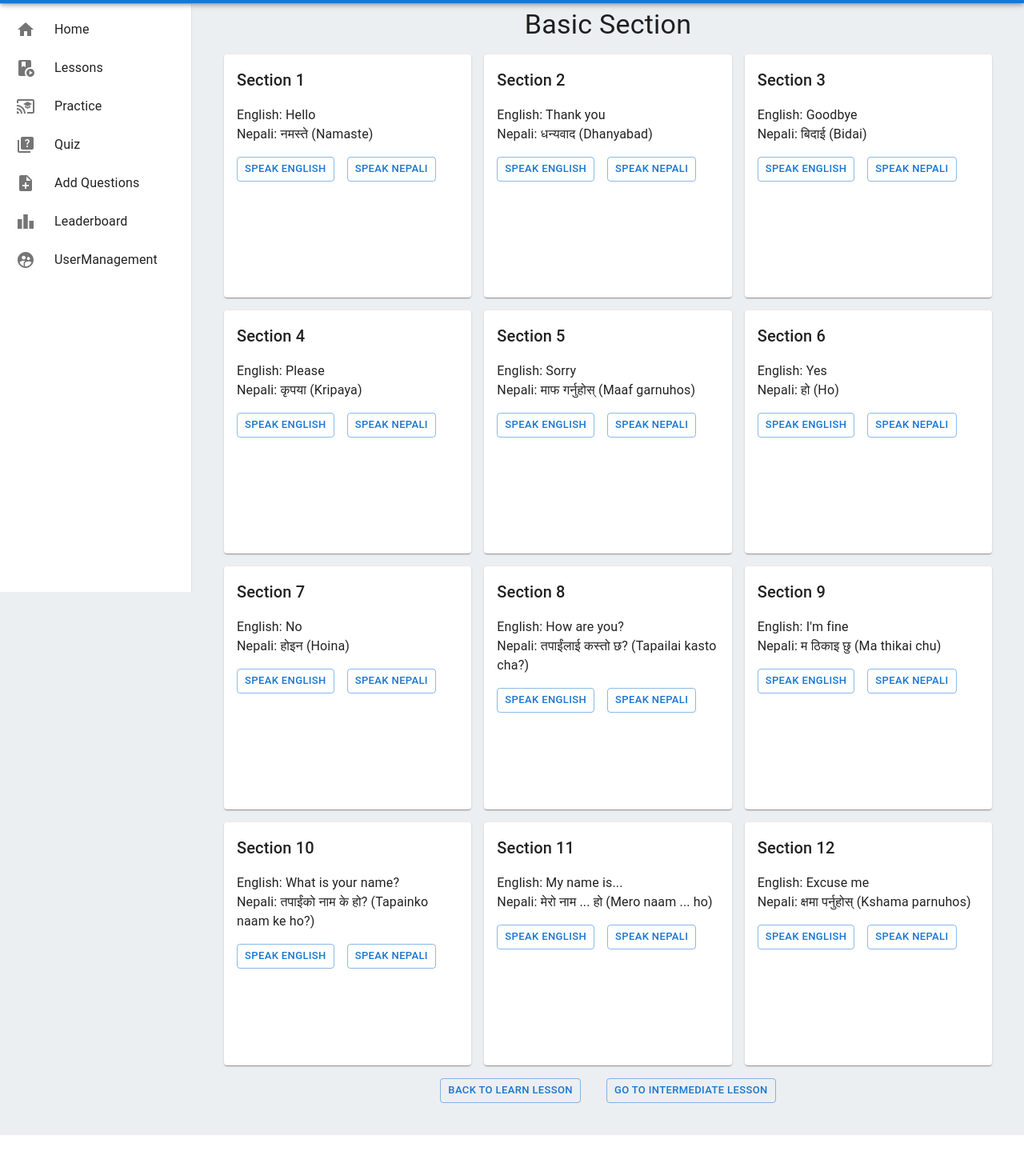
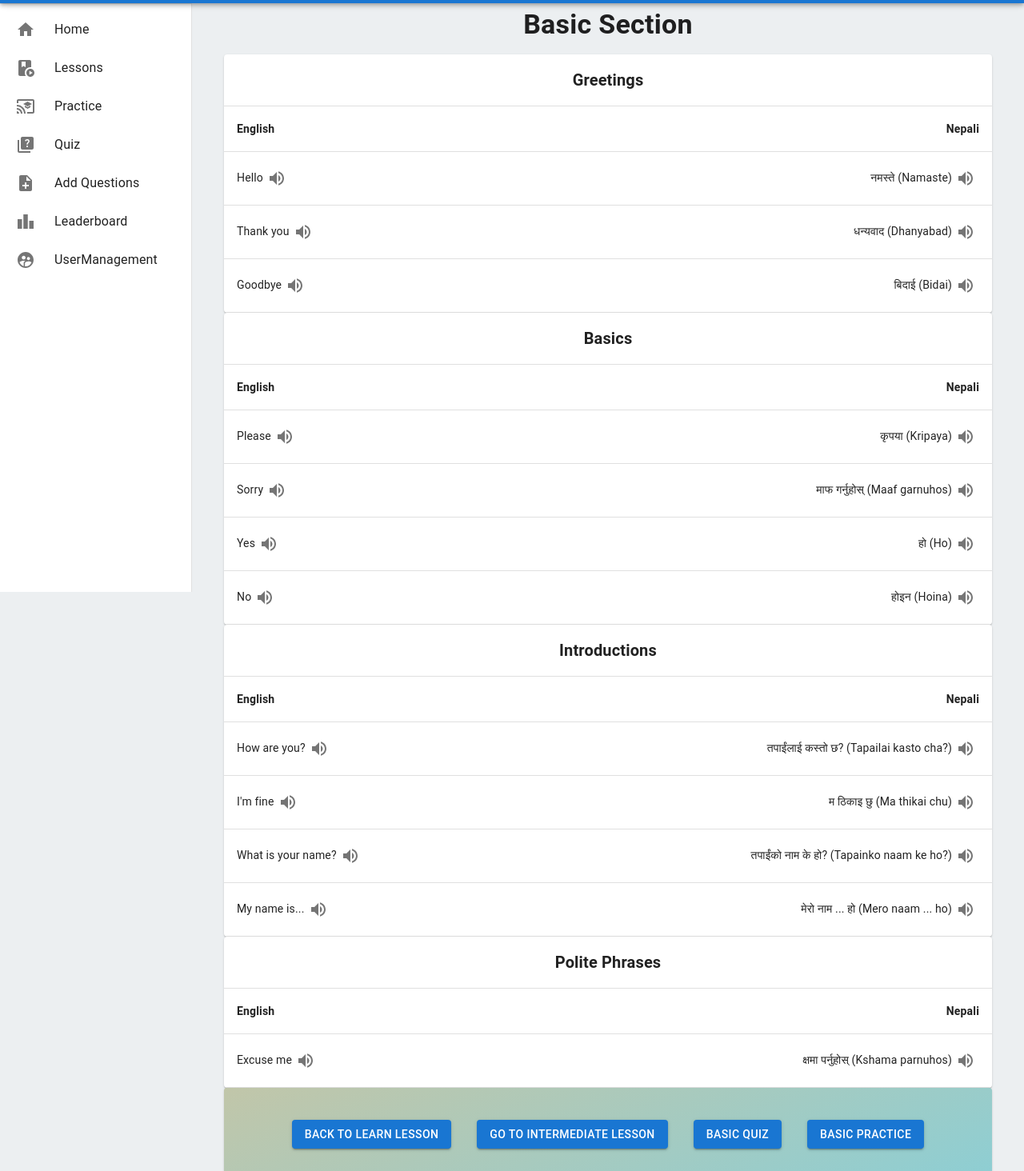
Before and after one commit to sristhilamichhane/multilingo, a React (Vite) app in the folder frontend/: page /basicLesson in a window 1280 px wide. Shown: the part 60-1524 px from the top of the page at 80% size. Before the commit the page ends 1479 px from the top, so only its background shows below. Built offline with nearby package versions, Linux system fonts and the light colour scheme; what react-swipeable-views-utils would draw is missing.

Commit message:
style: :art: chainging the basic lessons into tabular form

```diff
--- a/frontend/src/components/Lessons/BasicLesson.jsx
+++ b/frontend/src/components/Lessons/BasicLesson.jsx
@@ -3,11 +3,21 @@ import {
   Button,
   Card,
   CardContent,
-  Grid,
+  CardActions,
+  // Grid,
+  IconButton,
+  Paper,
   Stack,
+  Table,
+  TableBody,
+  TableCell,
+  TableContainer,
+  TableHead,
+  TableRow,
   Typography,
   styled,
 } from "@mui/material";
+import { VolumeUp } from "@mui/icons-material";
 import Navbar from "../Navbar";
 import Sidebar from "../Sidebar";
 import { useNavigate } from "react-router-dom";
@@ -23,65 +33,46 @@ const MainContent = styled(Box)(({ theme }) => ({
 const BasicLesson = () => {
   const lessons = [
     {
-      title: "Section 1",
-      english: "Hello",
-      nepali: "नमस्ते (Namaste)",
+      title: "Greetings",
+      words: [
+        { english: "Hello", nepali: "नमस्ते (Namaste)" },
+        { english: "Thank you", nepali: "धन्यवाद (Dhanyabad)" },
+        { english: "Goodbye", nepali: "बिदाई (Bidai)" },
+      ],
     },
     {
-      title: "Section 2",
-      english: "Thank you",
-      nepali: "धन्यवाद (Dhanyabad)",
+      title: "Basics",
+      words: [
+        { english: "Please", nepali: "कृपया (Kripaya)" },
+        { english: "Sorry", nepali: "माफ गर्नुहोस् (Maaf garnuhos)" },
+        { english: "Yes", nepali: "हो (Ho)" },
+        { english: "No", nepali: "होइन (Hoina)" },
+      ],
     },
     {
-      title: "Section 3",
-      english: "Goodbye",
-      nepali: "बिदाई (Bidai)",
-    },
-    // Add more lessons here
+      title: "Introductions",
+      words: [
         {
-      title: "Section 4",
-      english: "Please",
-      nepali: "कृपया (Kripaya)",
-    },
-    {
-      title: "Section 5",
-      english: "Sorry",
-      nepali: "माफ गर्नुहोस् (Maaf garnuhos)",
-    },
-    {
-      title: "Section 6",
-      english: "Yes",
-      nepali: "हो (Ho)",
-    },
-    {
-      title: "Section 7",
-      english: "No",
-      nepali: "होइन (Hoina)",
-    },
-    {
-      title: "Section 8",
           english: "How are you?",
           nepali: "तपाईंलाई कस्तो छ? (Tapailai kasto cha?)",
         },
+        { english: "I'm fine", nepali: "म ठिकाइ छु (Ma thikai chu)" },
         {
-      title: "Section 9",
-      english: "I'm fine",
-      nepali: "म ठिकाइ छु (Ma thikai chu)",
-    },
-    {
-      title: "Section 10",
           english: "What is your name?",
           nepali: "तपाईंको नाम के हो? (Tapainko naam ke ho?)",
         },
         {
-      title: "Section 11",
           english: "My name is...",
           nepali: "मेरो नाम ... हो (Mero naam ... ho)",
         },
+      ],
+    },
     {
-      title: "Section 12",
-      english: "Excuse me",
-      nepali: "क्षमा पर्नुहोस् (Kshama parnuhos)",
+      title: "Polite Phrases",
+      words: [
+        { english: "Excuse me", nepali: "क्षमा पर्नुहोस् (Kshama parnuhos)" },
+        // Add more words here
+      ],
     },
   ];
 
@@ -108,46 +99,68 @@ const BasicLesson = () => {
                   display: "flex",
                   alignItems: "center",
                   justifyContent: "center",
+                  fontWeight: "bold", // Added bold font weight
                 }}
               >
                 Basic Section
               </Typography>
-              <Grid container spacing={2}>
+
               {lessons.map((lesson, index) => (
-                  <Grid item xs={12} sm={6} md={4} key={index}>
-                    <Card sx={{ height: "38vh" }}>
-                      <CardContent>
-                        <Typography variant="h6" sx={{ mb: 2 }}>
+                <TableContainer key={index} component={Paper}>
+                  <Table>
+                    <TableHead>
+                      <TableRow>
+                        <TableCell colSpan={3} align="center">
+                          <Typography variant="h6" sx={{ fontWeight: "bold" }}>
                             {lesson.title}
                           </Typography>
-                        <Typography variant="body1">
-                          English: {lesson.english}
-                          <br />
-                          Nepali: {lesson.nepali}
-                        </Typography>
-                        <Stack direction="row" gap={2}>
-                          <Button
-                            variant="outlined"
+                        </TableCell>
+                      </TableRow>
+                      <TableRow>
+                        <TableCell>
+                          <b>English</b>
+                        </TableCell>
+                        <TableCell align="right">
+                          <b>Nepali</b>
+                        </TableCell>
+                      </TableRow>
+                    </TableHead>
+                    <TableBody>
+                      {lesson.words.map((word, wordIndex) => (
+                        <TableRow key={wordIndex}>
+                          <TableCell>
+                            {word.english}
+                            <IconButton
                               size="small"
-                            onClick={() => speakText(lesson.english)}
-                            sx={{ mt: 2 }}
+                              onClick={() => speakText(word.english)}
                             >
-                            Speak English
-                          </Button>
-                          <Button
-                            variant="outlined"
+                              <VolumeUp />
+                            </IconButton>
+                          </TableCell>
+                          <TableCell align="right">
+                            {word.nepali}
+                            <IconButton
                               size="small"
-                            onClick={() => speakText(lesson.nepali)}
-                            sx={{ mt: 2 }}
+                              onClick={() => speakText(word.nepali)}
                             >
-                            Speak Nepali
-                          </Button>
-                        </Stack>
-                      </CardContent>
-                    </Card>
-                  </Grid>
+                              <VolumeUp />
+                            </IconButton>
+                          </TableCell>
+                        </TableRow>
                       ))}
-              </Grid>
+                    </TableBody>
+                  </Table>
+                </TableContainer>
+              ))}
+              <Card sx={{ width: "100%" }} className="gradientLight">
+                <CardContent>
+                  <CardActions
+                    sx={{
+                      display: "flex",
+                      alignItems: "center",
+                      justifyContent: "center",
+                    }}
+                  >
                     <Stack
                       direction="row"
                       gap={4}
@@ -158,8 +171,8 @@ const BasicLesson = () => {
                       }}
                     >
                       <Button
-                  variant="outlined"
-                  size="small"
+                        variant="contained"
+                        color="primary"
                         onClick={() => {
                           navigate("/learnlesson");
                         }}
@@ -168,8 +181,8 @@ const BasicLesson = () => {
                         Back to Learn lesson
                       </Button>
                       <Button
-                  variant="outlined"
-                  size="small"
+                        variant="contained"
+                        color="primary"
                         onClick={() => {
                           navigate("/intermediateLesson");
                         }}
@@ -177,7 +190,30 @@ const BasicLesson = () => {
                       >
                         Go to Intermediate Lesson
                       </Button>
+                      <Button
+                        variant="contained"
+                        color="primary"
+                        onClick={() => {
+                          navigate("/basicQuiz");
+                        }}
+                        sx={{ mt: 2 }}
+                      >
+                        Basic Quiz
+                      </Button>
+                      <Button
+                        variant="contained"
+                        color="primary"
+                        onClick={() => {
+                          navigate("/basicPractice");
+                        }}
+                        sx={{ mt: 2 }}
+                      >
+                        Basic Practice
+                      </Button>
                     </Stack>
+                  </CardActions>
+                </CardContent>
+              </Card>
             </Box>
           </MainContent>
         </Box>
```
Lines whose indentation alone changed are shown as unchanged.
